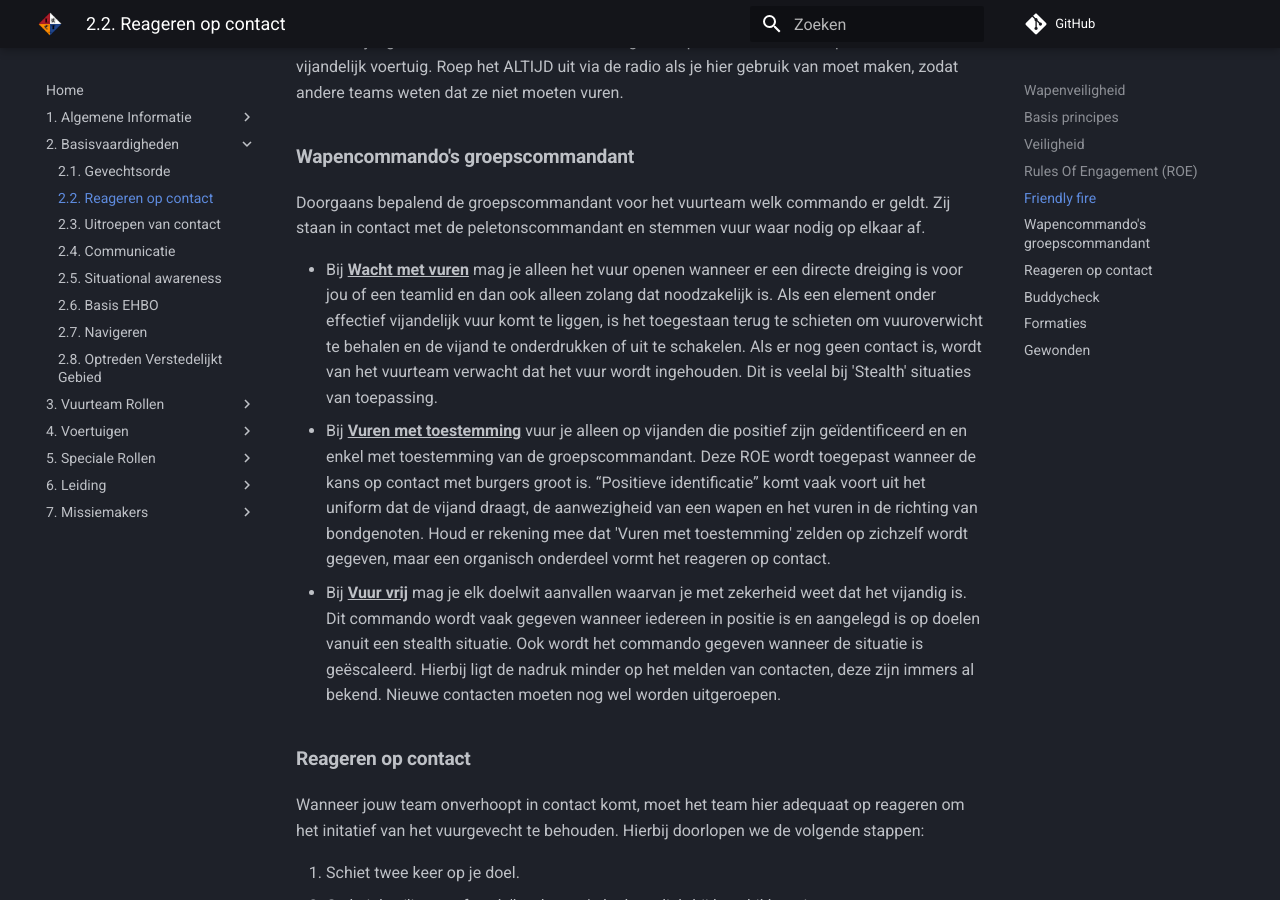
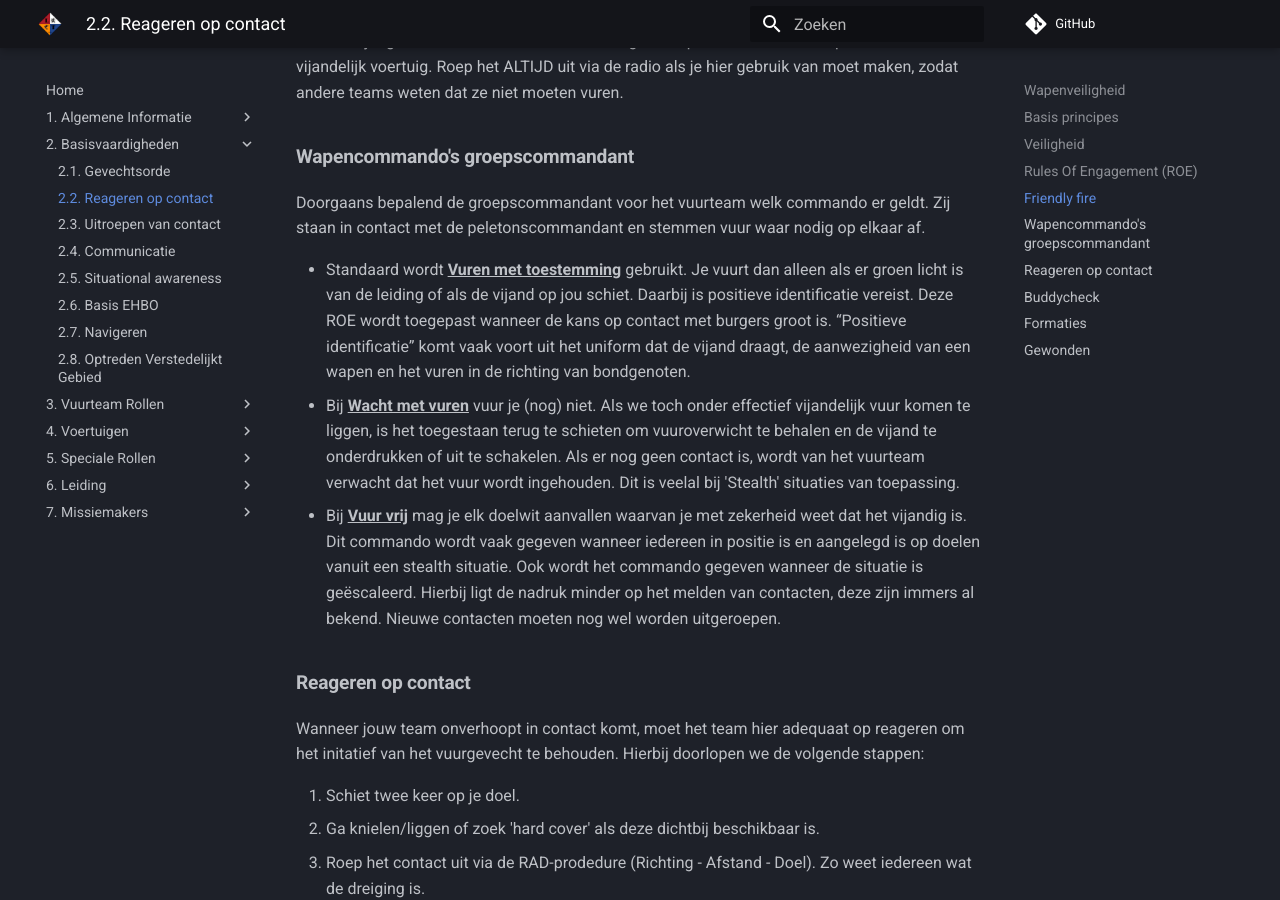
Before and after one commit to Lowlands-Tactical/LT-Wiki, an MkDocs documentation site: the page built from docs/2_basisvaardigheden/2_2_reageren_op_contact.md, in a window 1280 px wide and 900 px high, scrolled down 2729 px. Built offline with MkDocs 1.6.1 and Material for MkDocs 9.7.7, drawn with Linux system fonts in a browser that asks for light colours; comment, search, counter and statistics services are not loaded.

Commit message:
Tekstuele aanpassing reagen op contact wapencommando's

```diff
--- a/docs/2_basisvaardigheden/2_2_reageren_op_contact.md
+++ b/docs/2_basisvaardigheden/2_2_reageren_op_contact.md
@@ -79,8 +79,8 @@ Vuur op eigen troepen moet ter allen tijde voorkomen worden! Dit doe je eerst te
 ## Wapencommando's groepscommandant
 Doorgaans bepalend de groepscommandant voor het vuurteam welk commando er geldt. Zij staan in contact met de peletonscommandant en stemmen vuur waar nodig op elkaar af.
 
-- Bij ^^**Wacht met vuren**^^ mag je alleen het vuur openen wanneer er een directe dreiging is voor jou of een teamlid en dan ook alleen zolang dat noodzakelijk is. Als een element onder effectief vijandelijk vuur komt te liggen, is het toegestaan terug te schieten om vuuroverwicht te behalen en de vijand te onderdrukken of uit te schakelen. Als er nog geen contact is, wordt van het vuurteam verwacht dat het vuur wordt ingehouden. Dit is veelal bij 'Stealth' situaties van toepassing.
-- Bij ^^**Vuren met toestemming**^^ vuur je alleen op vijanden die positief zijn geïdentificeerd en en enkel met toestemming van de groepscommandant. Deze ROE wordt toegepast wanneer de kans op contact met burgers groot is. “Positieve identificatie” komt vaak voort uit het uniform dat de vijand draagt, de aanwezigheid van een wapen en het vuren in de richting van bondgenoten. Houd er rekening mee dat 'Vuren met toestemming' zelden op zichzelf wordt gegeven, maar een organisch onderdeel vormt het reageren op contact.
+- Standaard wordt ^^**Vuren met toestemming**^^ gebruikt. Je vuurt dan alleen als er groen licht is van de leiding of als de vijand op jou schiet. Daarbij is positieve identificatie vereist. Deze ROE wordt toegepast wanneer de kans op contact met burgers groot is. “Positieve identificatie” komt vaak voort uit het uniform dat de vijand draagt, de aanwezigheid van een wapen en het vuren in de richting van bondgenoten.
+- Bij ^^**Wacht met vuren**^^ vuur je (nog) niet. Als we toch onder effectief vijandelijk vuur komen te liggen, is het toegestaan terug te schieten om vuuroverwicht te behalen en de vijand te onderdrukken of uit te schakelen. Als er nog geen contact is, wordt van het vuurteam verwacht dat het vuur wordt ingehouden. Dit is veelal bij 'Stealth' situaties van toepassing.
 - Bij ^^**Vuur vrij**^^ mag je elk doelwit aanvallen waarvan je met zekerheid weet dat het vijandig is. Dit commando wordt vaak gegeven wanneer iedereen in positie is en aangelegd is op doelen vanuit een stealth situatie. Ook wordt het commando gegeven wanneer de situatie is geëscaleerd. Hierbij ligt de nadruk minder op het melden van contacten, deze zijn immers al bekend. Nieuwe contacten moeten nog wel worden uitgeroepen.
 
 ## Reageren op contact
```
